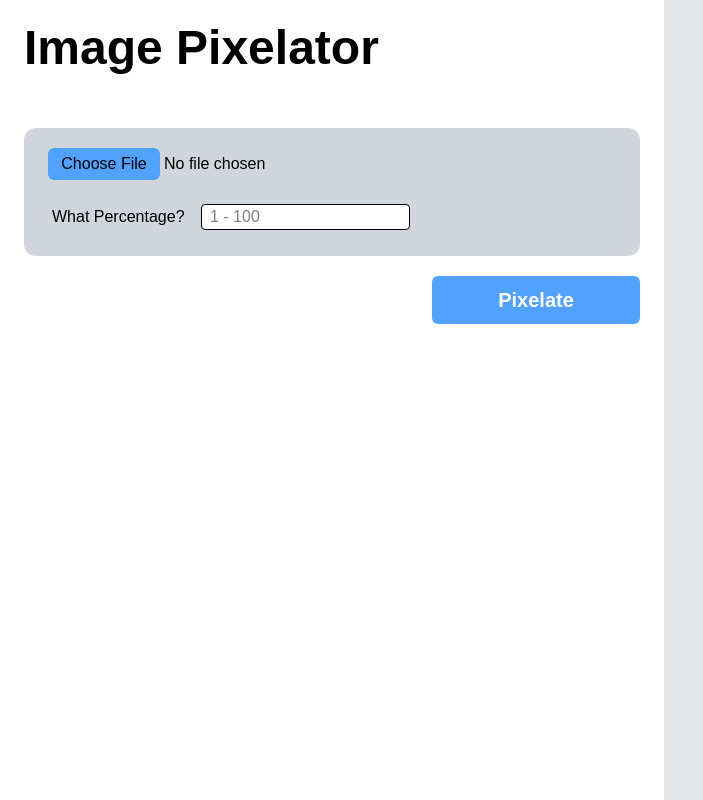
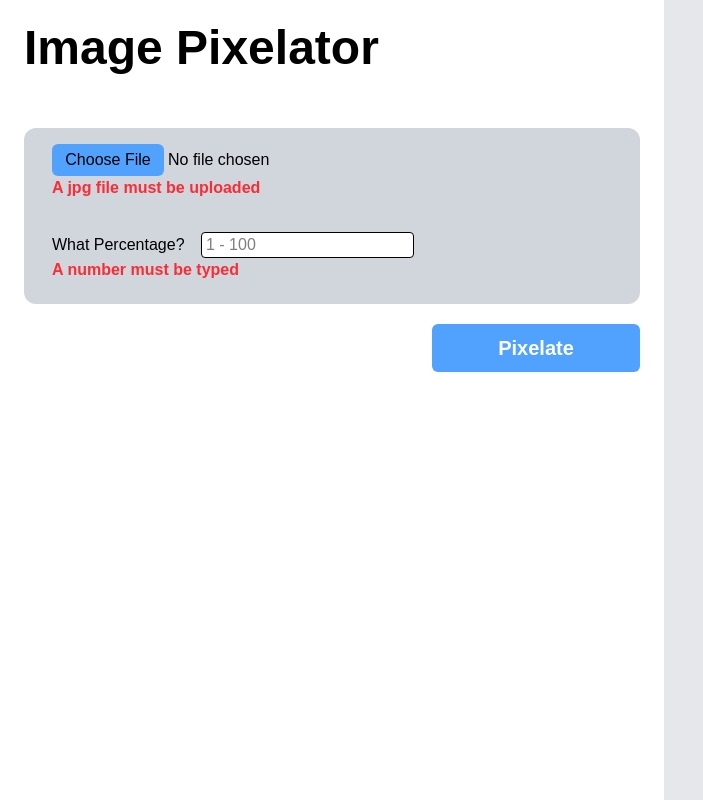
Before and after one commit to clocke3/imagePixelatorApp, a Next.js app in the folder image_pixelator/: page / in a window 1280 px wide. Both pictures are taken after a click on the button "Pixelate". Shown: the whole page, without its empty margins (0-703 px from the left). Built offline with nearby package versions, Linux system fonts and the light colour scheme; a web font is replaced by a local one.

Commit message:
light validation on inputs

```diff
--- a/image_pixelator/src/app/components/FileUploader.tsx
+++ b/image_pixelator/src/app/components/FileUploader.tsx
@@ -1,14 +1,19 @@
 import { ChangeEvent, useState } from "react";
 import axios from "axios";
 import Image from "next/image";
-import { inclusive_sans } from '../utils/fonts'
+import { inclusive_sans } from "../utils/fonts";
 
 type UploadStatus = "idle" | "uploading" | "success" | "error";
+interface ErrorMessage {
+  id: number;
+  message: string;
+}
 
 export default function ImageUploader() {
   const [image, setImage] = useState<File | null>(null);
   const [pixelPercentage, setPixelPercentage] = useState<string>("");
   const [status, setStatus] = useState<UploadStatus>("idle");
+  const [errors, setErrors] = useState<ErrorMessage[]>([]);
   const [pixelated, setPixelated] = useState<boolean>(false);
   const [imageHeight, setImageHeight] = useState<number>(0);
   const [imageWidth, setImageWidth] = useState<number>(0);
@@ -20,12 +25,42 @@ export default function ImageUploader() {
 
   function handlePixelationPercent(e: ChangeEvent<HTMLInputElement>) {
     const percentage = e.target.value;
-    if (percentage && (parseInt(percentage) > 0 || parseInt(percentage) < 100))
-      setPixelPercentage(percentage);
+    if (
+      percentage &&
+      (parseInt(percentage) > 0 || parseInt(percentage) <= 100)
+    )
+    setPixelPercentage(percentage);
   }
 
   async function handleImageUpload(): Promise<void> {
-    if (!image || !pixelPercentage) return;
+    setErrors([]);
+    // set errors from these scenarios:
+    // 1. both inputs are empty
+    // 2. one of the inputs is empty
+    // 3. image is not empty, but percentage is wrong
+    if (image === null || !pixelPercentage) {
+      if (image === null) {
+        const imageError: ErrorMessage = {
+          id: 1, message: "A jpg file must be uploaded"
+        }
+        errors.push(imageError);
+      }
+      if (!pixelPercentage) {
+        setErrors([...errors, { id: 2, message: "A number must be typed" }]);
+      }
+
+      if ((pixelPercentage && (parseInt(pixelPercentage) <= 0 || parseInt(pixelPercentage) > 100))) {
+        setErrors([
+          ...errors,
+          { id: 3, message: "Percentage must be a number between 1 and 100" },
+        ]);
+      }
+
+      setStatus("error");
+      console.log(status);
+
+      return;
+    }
 
     setStatus("uploading");
 
@@ -49,6 +84,7 @@ export default function ImageUploader() {
     } catch {
       setStatus("error");
     }
+    console.log(status);
   }
 
   return (
@@ -59,15 +95,20 @@ export default function ImageUploader() {
             <p className="text-5xl font-bold">Image Pixelator</p>
           </div>
           <div className="inputContainer grid grid-rows-2 bg-gray-300 rounded-xl mb-5">
-            <section className="chooseFileContainer rounded-lg">
+            <section>
               <input
                 id="fileInput"
                 type="file"
                 onChange={handleImageChange}
                 accept="image/png, image/jpg, image/jpeg"
               />
+              {image === null && errors.some((error) => error.id === 1) && (
+                <p>
+                  {errors.find((error) => error.id == 1)?.message}
+                </p>
+              )}
             </section>
-            <section className="percentContainer">
+            <section>
               <label htmlFor="number" className="pr-3">
                 {" "}
                 What Percentage?{" "}
@@ -78,6 +119,16 @@ export default function ImageUploader() {
                 placeholder="1 - 100"
                 onChange={handlePixelationPercent}
               />
+              {!pixelPercentage && errors.some((error) => error.id === 2) && (
+                <p className="text-red-500">
+                  {errors.find((error) => error.id == 2)?.message}
+                </p>
+              )}
+              {pixelPercentage && errors.some((error) => error.id === 3) && (
+                <p className="text-red-500">
+                  {errors.find((error) => error.id == 3)?.message}
+                </p>
+              )}
             </section>
           </div>
           <button className="pixelateButton" onClick={handleImageUpload}>
@@ -94,7 +145,9 @@ export default function ImageUploader() {
                 alt="newImage"
               />
               <section>
-                <p className="text-center text-2xl font-bold m-6">Pixelation done!</p>
+                <p className="text-center text-2xl font-bold m-6">
+                  Pixelation done!
+                </p>
               </section>
               <section className="ml-36 flex flex-row">
                 <button>Try Again</button>
@@ -104,7 +157,6 @@ export default function ImageUploader() {
               </section>
             </div>
           )}
-          {status === "error" && <p>Image upload failed...</p>}
         </div>
       </div>
     </div>
--- a/image_pixelator/src/app/globals.css
+++ b/image_pixelator/src/app/globals.css
@@ -5,34 +5,27 @@ button {
 }
 
 .inputContainer > section {
-  @apply p-3;
+  @apply p-4 ml-3;
 }
 
-.percentContainer {
-  @apply ml-4;
+.inputContainer > section > p{
+  @apply text-red-500 font-semibold;
 }
 
 .pixelateButton {
   @apply float-right hover:bg-pink-500;
 }
 
-input[type="file"] {
-  @apply ml-3 mt-2;
-}
 input[type="file"]::file-selector-button {
   @apply bg-blue-400 rounded-md w-28 h-8;
 }
 
 input[type="file"]::selection{
-  @apply ml-12;
+  padding-left: 20px;
 }
 
 input[type="number"] {
-  @apply border-1 bg-white rounded-sm;
-}
-
-input[type="number"]::placeholder {
-  @apply pl-2;
+  @apply border-1 bg-white rounded-sm pl-1;
 }
 
 .newImageRender > section > button {
```
